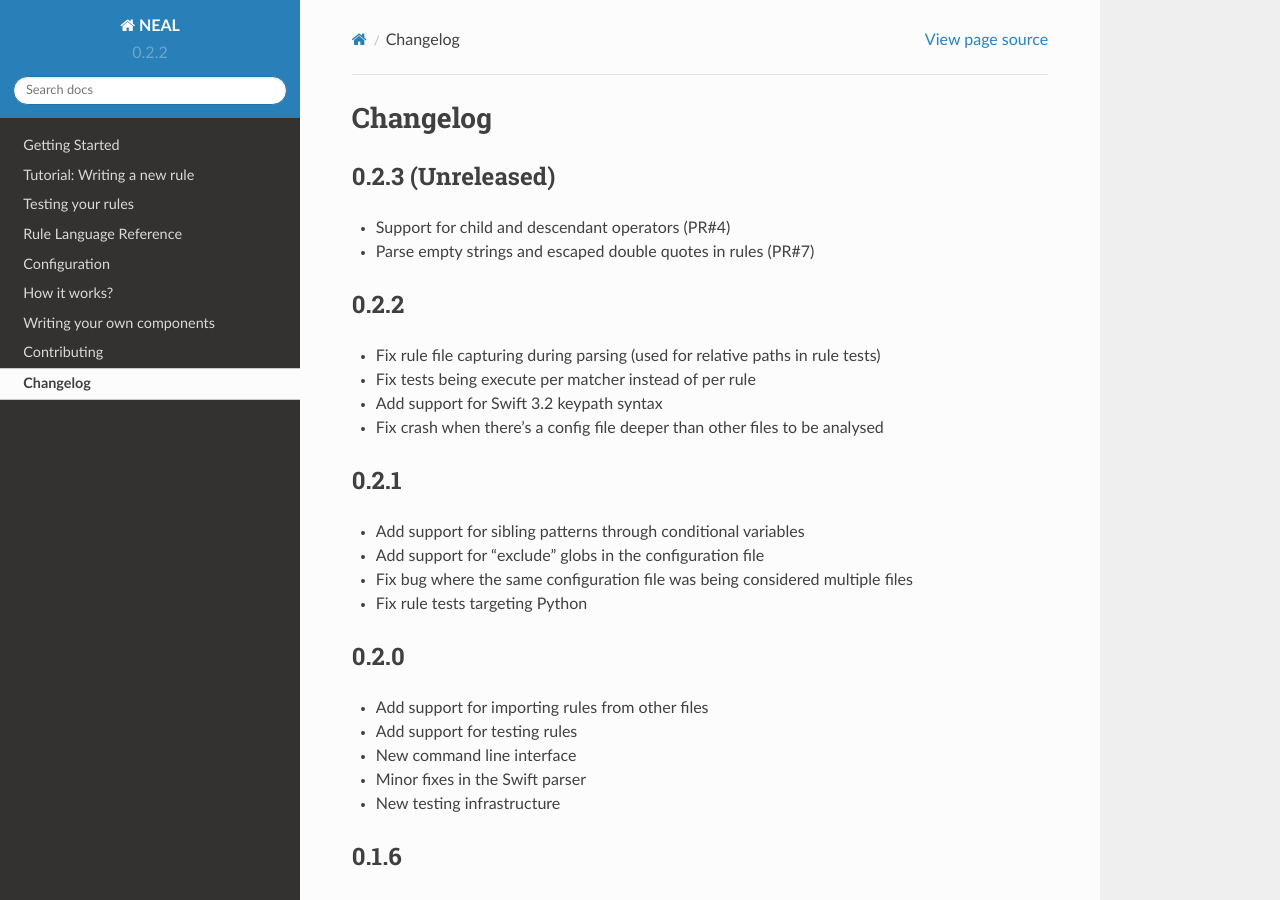
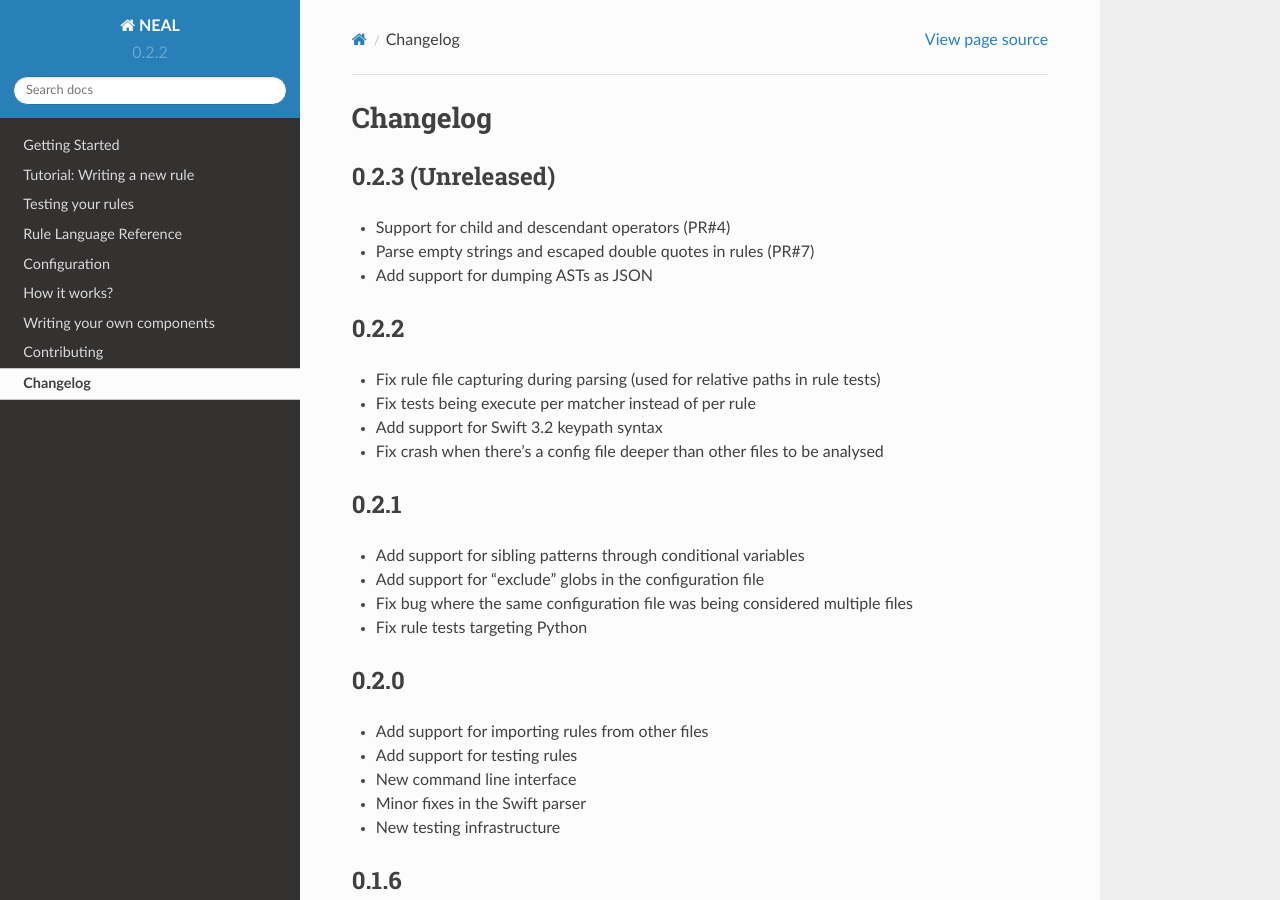
Before and after one commit to uber/NEAL, a Sphinx documentation site: the page built from docs/changelog.rst, in a window 1280 px wide and 900 px high. Built offline with Sphinx 7.4.7 and the Read the Docs theme 2.0.0, drawn with Linux system fonts in a browser that asks for light colours.

Commit message:
Add support for dumping ASTs as JSON

```diff
--- a/docs/changelog.rst
+++ b/docs/changelog.rst
@@ -6,7 +6,7 @@ Changelog
 
 - Support for child and descendant operators (PR#4)
 - Parse empty strings and escaped double quotes in rules (PR#7)
-
+- Add support for dumping ASTs as JSON
 
 0.2.2
 -----
```
Also changed, not shown: 5 other files.
